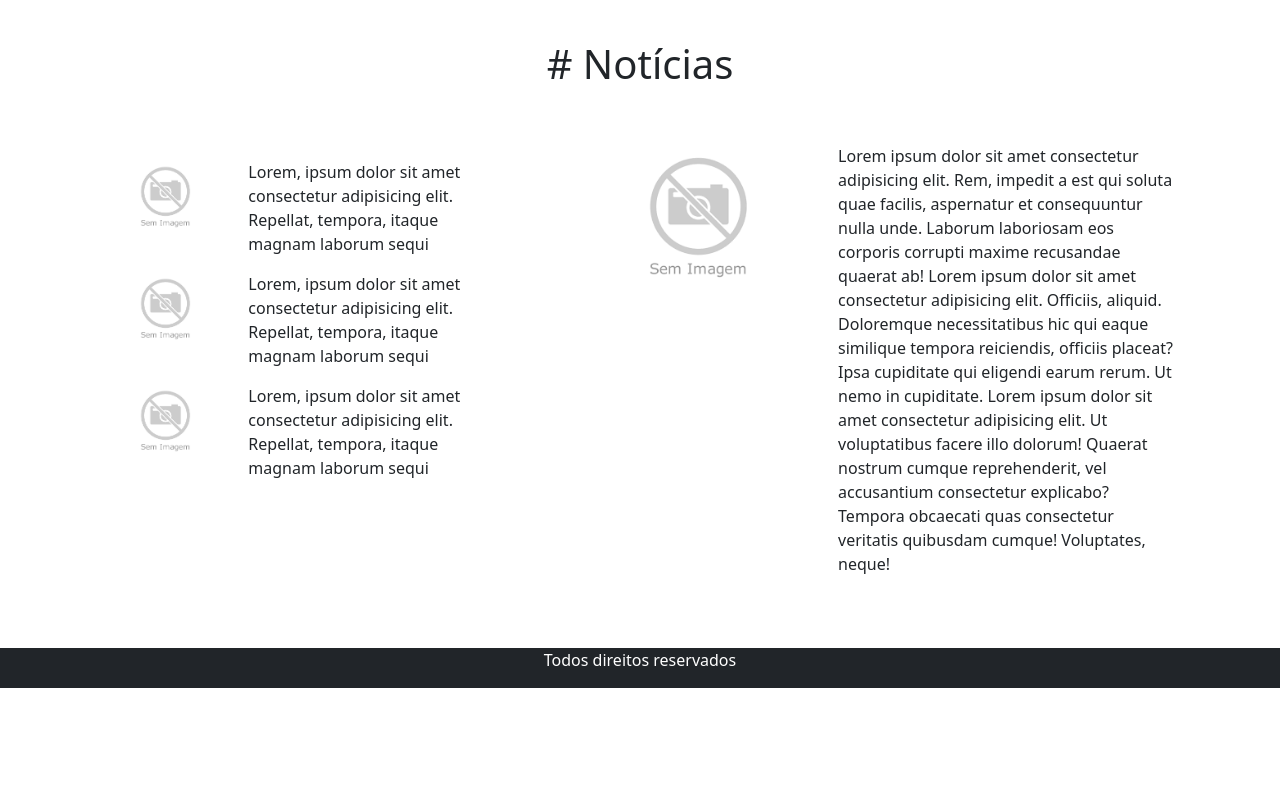
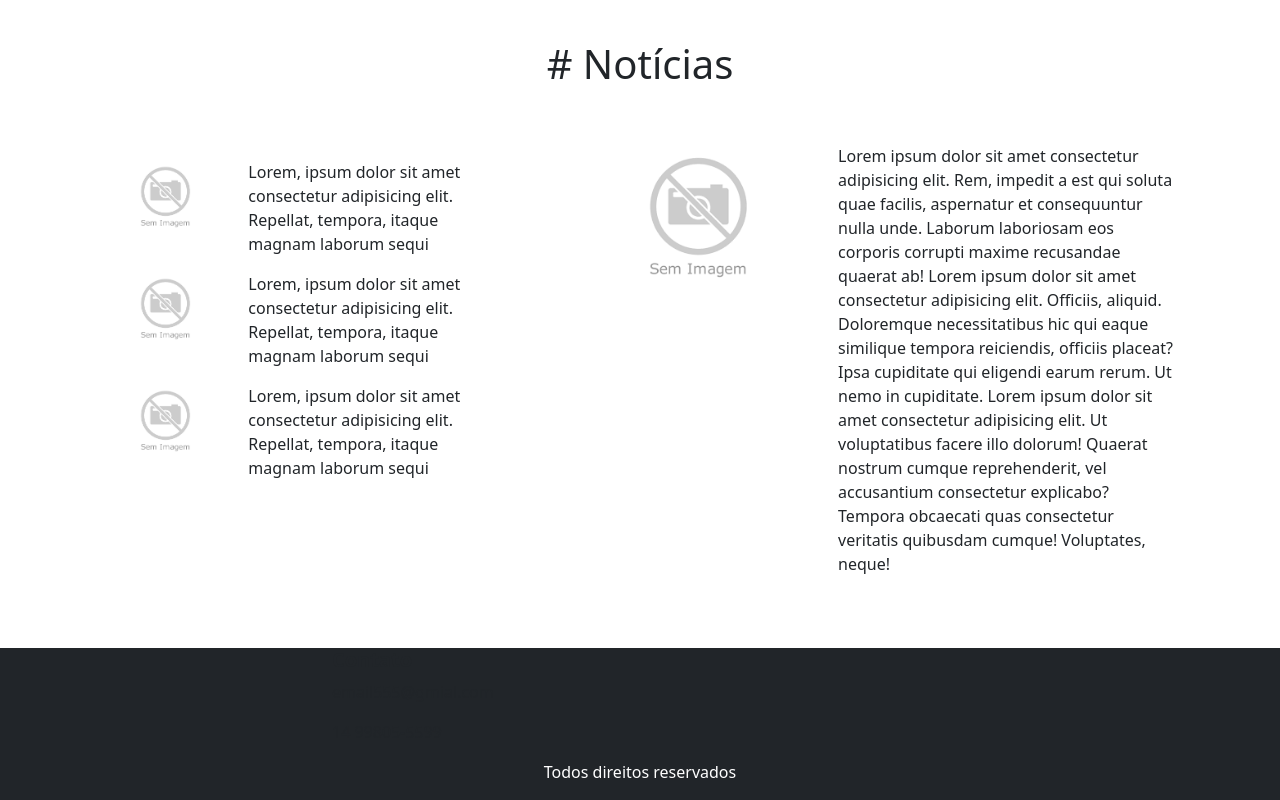
Before and after one commit to guilhermeroz/PW2-15-03, a plain HTML site: page index.html in a window 1280 px wide. Shown: the part 880-1680 px from the top of the page. Before the commit the page ends 1568 px from the top, so only its background shows below. Drawn offline with Linux system fonts and the light colour scheme.

Commit message:
Comitte 06/04

```diff
--- a/index.html
+++ b/index.html
@@ -112,10 +112,17 @@
     <div class="container-fluid bg-dark">
         <div class="row justify-content-center">
             <div class="col-12 col-sm-8 col-md-6">
+                <h5>
+                    <strong>Contato</strong>
+                </h5>
+                <p>email555@gmial.com</p>
+                <p>14 99805-5599</p>
+
                 <p class="text-center text-white">Todos direitos reservados</p>
             </div>
         </div>
     </div>
+
 
     <script src="js/jquery-3.6.0.min.js"></script>
     <script src="js/bootstrap.js"></script>
```
